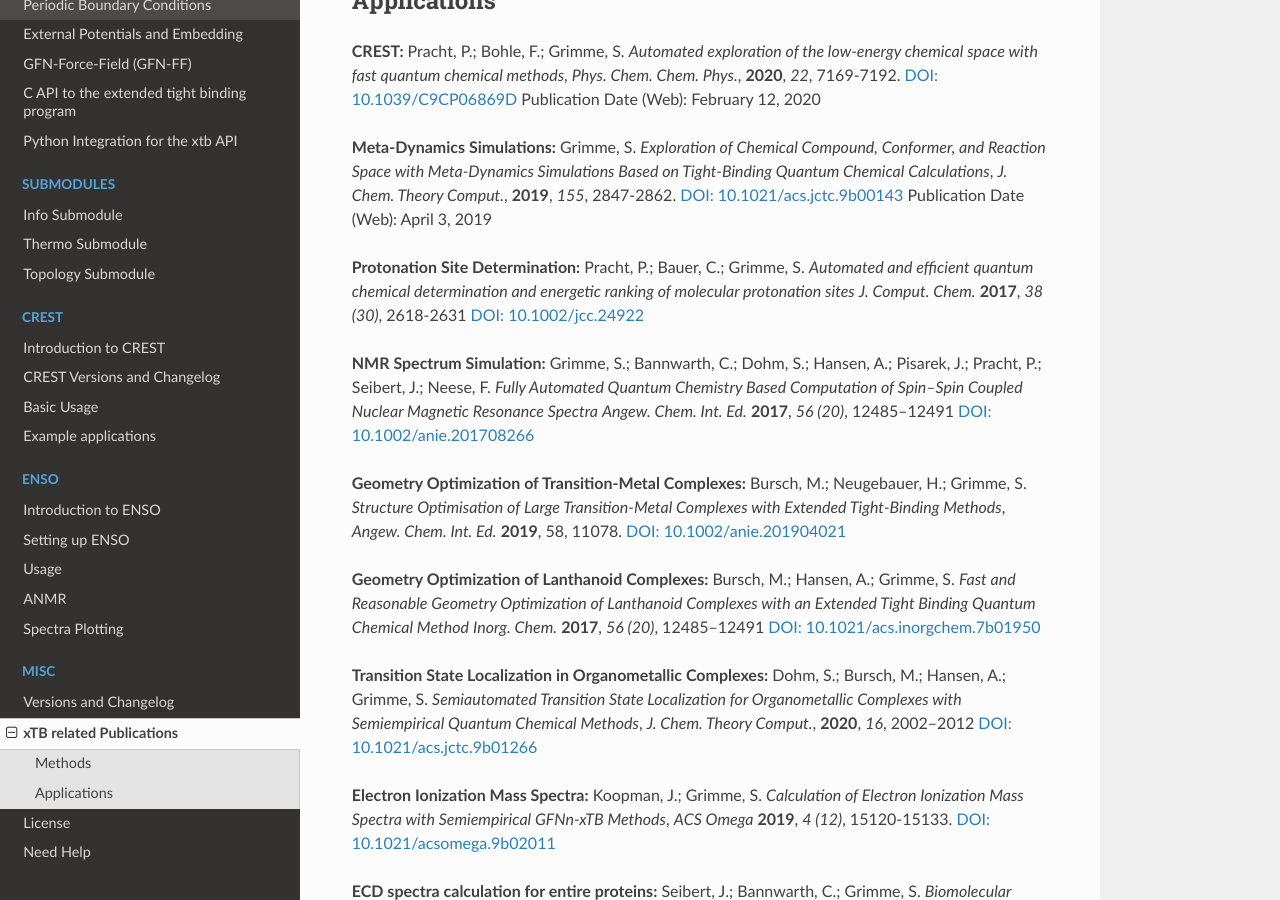
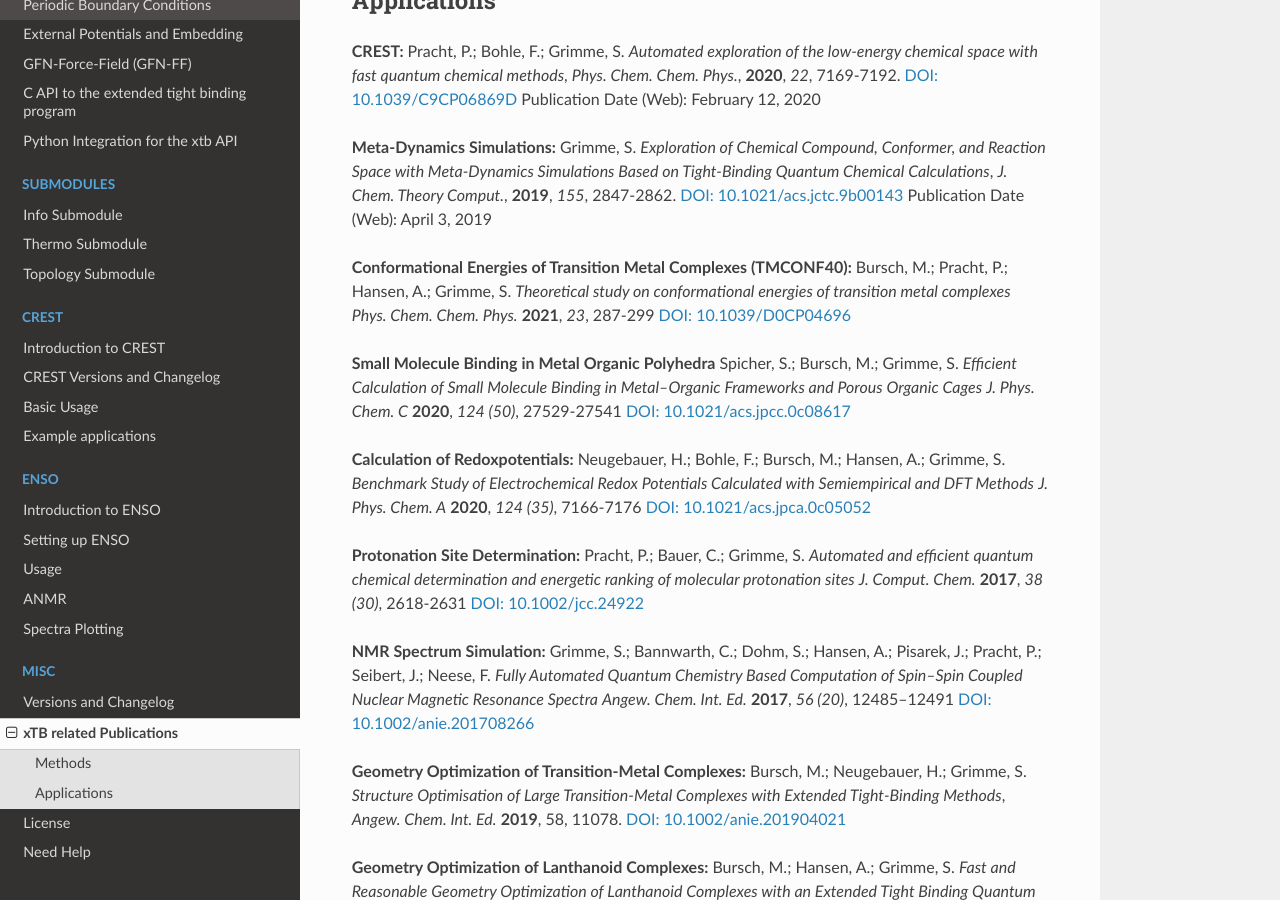
Before and after one commit to grimme-lab/xtb_docs, a Sphinx documentation site: the page built from source/xtbrelatedrefs.rst, in a window 1280 px wide and 900 px high, scrolled down 868 px. Built offline with Sphinx 7.4.7 and the Read the Docs theme 2.0.0, drawn with Linux system fonts in a browser that asks for light colours.

Commit message:
Update xtbrelatedrefs.rst
Added references on TMCONF40, redoxpotential benchmark and small molecule binding in MOPs

```diff
--- a/source/xtbrelatedrefs.rst
+++ b/source/xtbrelatedrefs.rst
@@ -42,6 +42,14 @@ Applications
 
 __ https://doi.org/10.1021/acs.jctc.9b00143
 
+**Conformational Energies of Transition Metal Complexes (TMCONF40):** Bursch, M.; Pracht, P.; Hansen, A.; Grimme, S. *Theoretical study on conformational energies of transition metal complexes* *Phys. Chem. Chem. Phys.* **2021**, *23*, 287-299
+`DOI: 10.1039/D0CP04696 <https://doi.org/10.1039/D0CP04696E>`_
+
+**Small Molecule Binding in Metal Organic Polyhedra** Spicher, S.; Bursch, M.; Grimme, S. *Efficient Calculation of Small Molecule Binding in Metal–Organic Frameworks and Porous Organic Cages* *J. Phys. Chem. C* **2020**, *124 (50)*, 27529-27541
+`DOI: 10.1021/acs.jpcc.0c08617 <https://doi.org/10.1021/acs.jpcc.0c08617>`_
+
+**Calculation of Redoxpotentials:** Neugebauer, H.; Bohle, F.; Bursch, M.; Hansen, A.; Grimme, S. *Benchmark Study of Electrochemical Redox Potentials Calculated with Semiempirical and DFT Methods* *J. Phys. Chem. A* **2020**, *124 (35)*, 7166-7176
+`DOI: 10.1021/acs.jpca.0c05052 <https://doi.org/10.1021/acs.jpca.0c05052>`_
 
 **Protonation Site Determination:** Pracht, P.; Bauer, C.; Grimme, S. *Automated and efficient quantum chemical determination and energetic ranking of molecular protonation sites* *J. Comput. Chem.* **2017**, *38 (30)*, 2618-2631
 `DOI: 10.1002/jcc.24922 <https://onlinelibrary.wiley.com/doi/abs/10.1002/jcc.24922>`_
```
